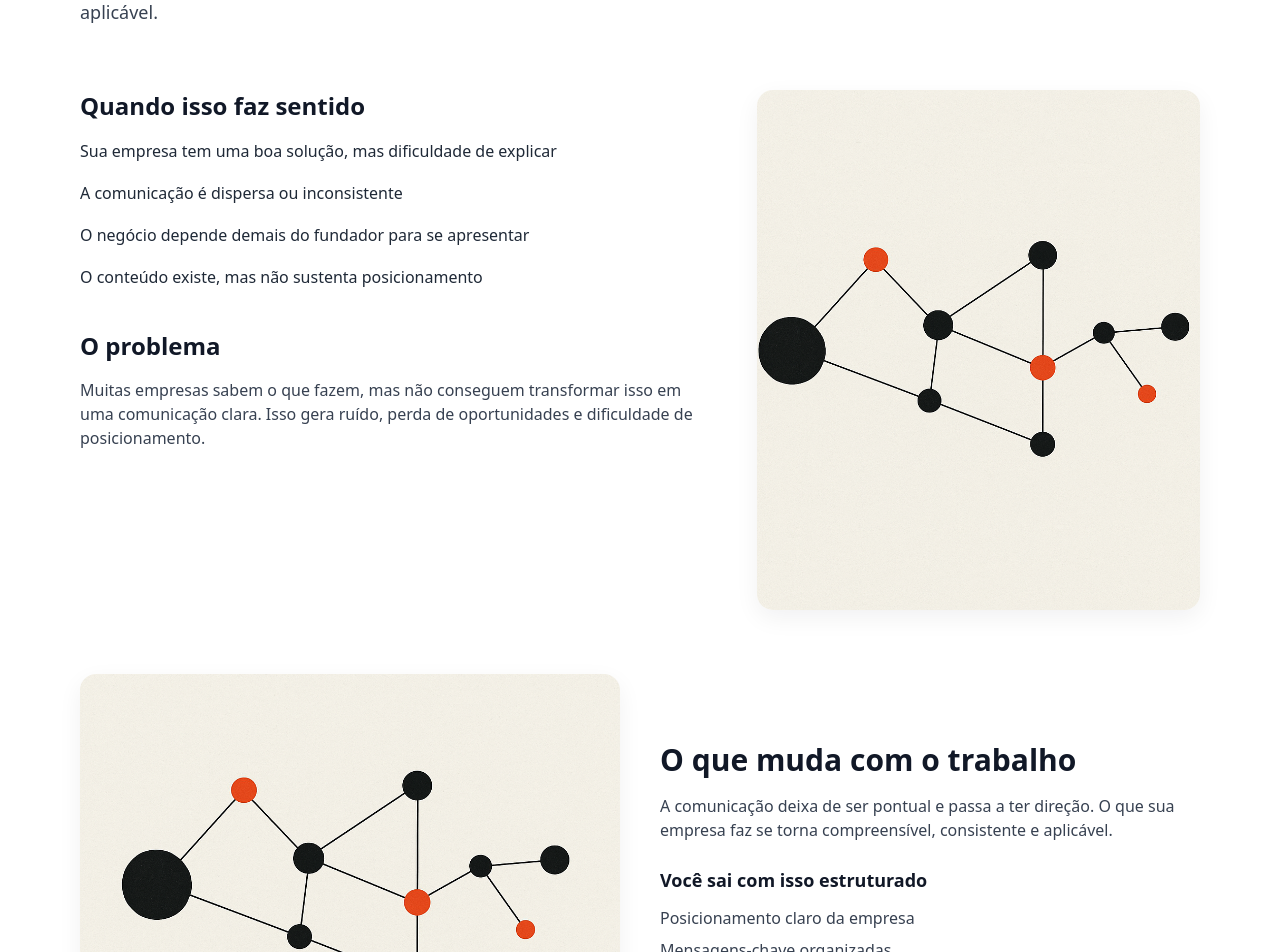
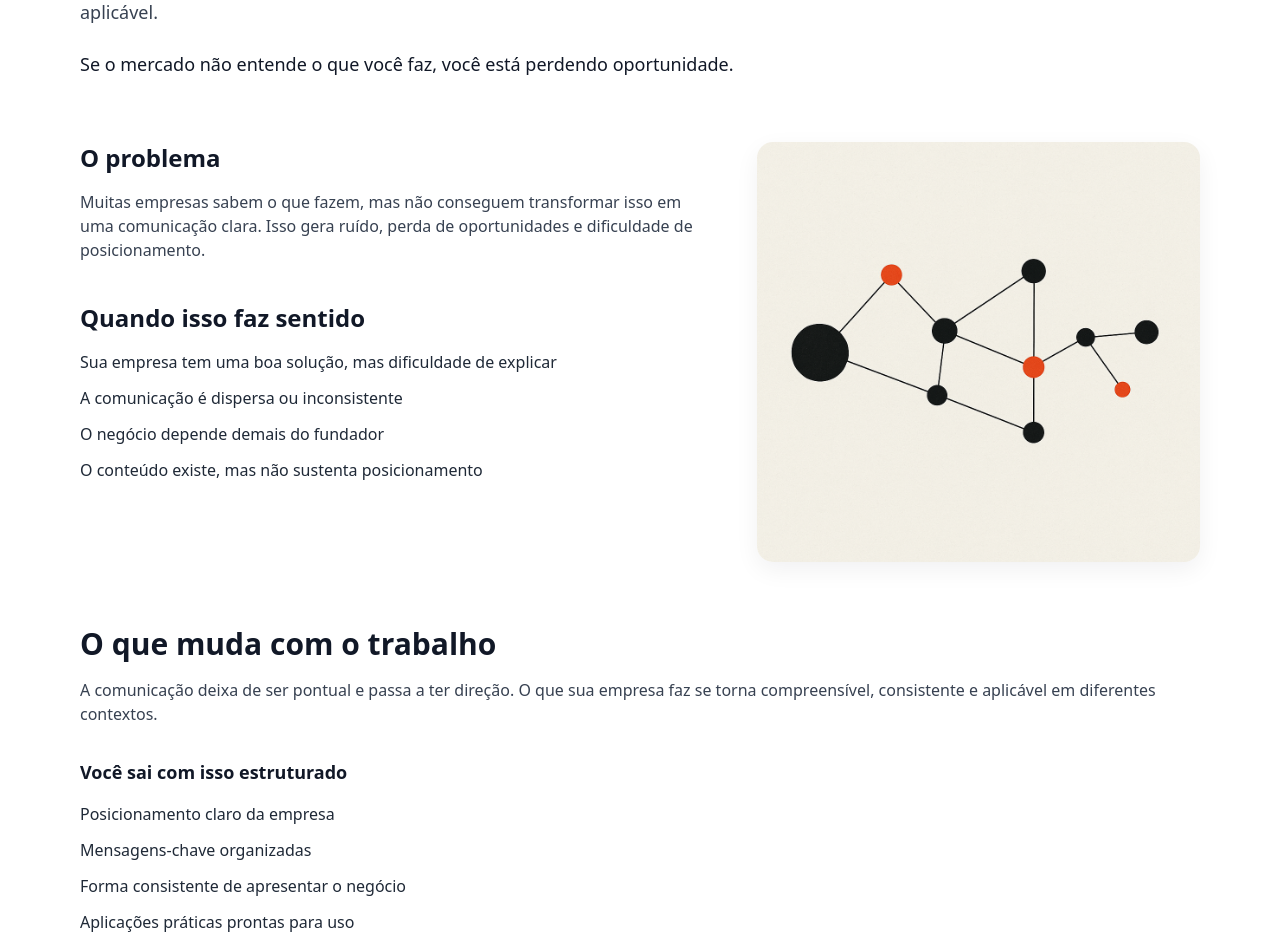
Before and after one commit to andretomazela-dev/integrado, a Next.js app: page /sistema-de-posicionamento-estrategico in a window 1280 px wide. Shown: the part 320-1272 px from the top of the page. Built offline with nearby package versions, Linux system fonts and the light colour scheme.

Commit message:
Update page.jsx

```diff
--- a/app/sistema-de-posicionamento-estrategico/page.jsx
+++ b/app/sistema-de-posicionamento-estrategico/page.jsx
@@ -24,37 +24,45 @@ export default function SistemaPosicionamento() {
           <p className="mt-6 text-lg text-gray-700 max-w-prose">
             Transformo o que sua empresa faz em uma comunicação clara, consistente e aplicável.
           </p>
+
+          <p className="mt-6 text-lg font-medium text-gray-900 max-w-prose">
+            Se o mercado não entende o que você faz, você está perdendo oportunidade.
+          </p>
         </section>
 
-        {/* BLOCO 1 */}
+        {/* BLOCO PRINCIPAL */}
         <section className="container grid md:grid-cols-12 gap-10 items-start">
 
-          <div className="md:col-span-7 order-2 md:order-1">
+          {/* TEXTO */}
+          <div className="md:col-span-7">
 
-            <h2 className="text-2xl font-bold mb-4">
-              Quando isso faz sentido
-            </h2>
-
-            <ul className="space-y-4 text-gray-800 leading-relaxed">
-              <li>Sua empresa tem uma boa solução, mas dificuldade de explicar</li>
-              <li>A comunicação é dispersa ou inconsistente</li>
-              <li>O negócio depende demais do fundador para se apresentar</li>
-              <li>O conteúdo existe, mas não sustenta posicionamento</li>
-            </ul>
-
-            <h2 className="text-2xl font-bold mt-10 mb-4">
+            {/* PROBLEMA */}
+            <h2 className="text-2xl font-bold">
               O problema
             </h2>
 
-            <p className="text-gray-700">
+            <p className="mt-4 text-gray-700">
               Muitas empresas sabem o que fazem, mas não conseguem transformar isso em uma comunicação clara.
               Isso gera ruído, perda de oportunidades e dificuldade de posicionamento.
             </p>
 
+            {/* QUANDO FAZ SENTIDO */}
+            <h2 className="text-2xl font-bold mt-10">
+              Quando isso faz sentido
+            </h2>
+
+            <ul className="mt-4 space-y-3 text-gray-800">
+              <li>Sua empresa tem uma boa solução, mas dificuldade de explicar</li>
+              <li>A comunicação é dispersa ou inconsistente</li>
+              <li>O negócio depende demais do fundador</li>
+              <li>O conteúdo existe, mas não sustenta posicionamento</li>
+            </ul>
+
           </div>
 
-          <div className="md:col-span-5 order-1 md:order-2">
-            <div className="rounded-2xl overflow-hidden shadow-card relative h-[320px] md:h-[520px]">
+          {/* IMAGEM ÚNICA */}
+          <div className="md:col-span-5">
+            <div className="rounded-2xl overflow-hidden shadow-card relative h-[320px] md:h-[420px]">
               <Image
                 src="/Ilustracao_estrategia_comunicacao.png"
                 alt="Estratégia de comunicação"
@@ -66,50 +74,37 @@ export default function SistemaPosicionamento() {
 
         </section>
 
+        {/* ESPAÇO */}
         <div className="container mt-12 md:mt-16" />
 
-        {/* BLOCO 2 */}
-        <section className="container grid md:grid-cols-12 gap-10 items-center">
+        {/* RESULTADO */}
+        <section className="container max-w-3xl">
 
-          <div className="md:col-span-6 mb-10 md:mb-0">
-            <div className="rounded-2xl overflow-hidden shadow-card relative h-[320px] md:h-[420px]">
-              <Image
-                src="/Ilustracao_estrategia_comunicacao.png"
-                alt="Aplicação prática"
-                fill
-                className="object-cover"
-              />
-            </div>
-          </div>
-
-          <div className="md:col-span-6">
-
-            <h2 className="text-2xl md:text-3xl font-bold leading-tight">
+          <h2 className="text-2xl md:text-3xl font-bold">
             O que muda com o trabalho
           </h2>
 
           <p className="mt-4 text-gray-700">
             A comunicação deixa de ser pontual e passa a ter direção.
-              O que sua empresa faz se torna compreensível, consistente e aplicável.
+            O que sua empresa faz se torna compreensível, consistente e aplicável em diferentes contextos.
           </p>
 
-            <h3 className="mt-6 font-semibold text-lg">
+          <h3 className="mt-8 font-semibold text-lg">
             Você sai com isso estruturado
           </h3>
 
-            <ul className="mt-3 space-y-2 text-gray-700">
+          <ul className="mt-4 space-y-3 text-gray-800">
             <li>Posicionamento claro da empresa</li>
             <li>Mensagens-chave organizadas</li>
             <li>Forma consistente de apresentar o negócio</li>
             <li>Aplicações práticas prontas para uso</li>
           </ul>
 
-          </div>
-
         </section>
 
         {/* CTA */}
         <section className="container py-14 md:py-16">
+
           <div className="max-w-2xl">
 
             <h2 className="text-2xl md:text-3xl font-bold">
@@ -128,6 +123,7 @@ export default function SistemaPosicionamento() {
             </Link>
 
           </div>
+
         </section>
 
       </main>
```
Lines whose indentation alone changed are shown as unchanged.
